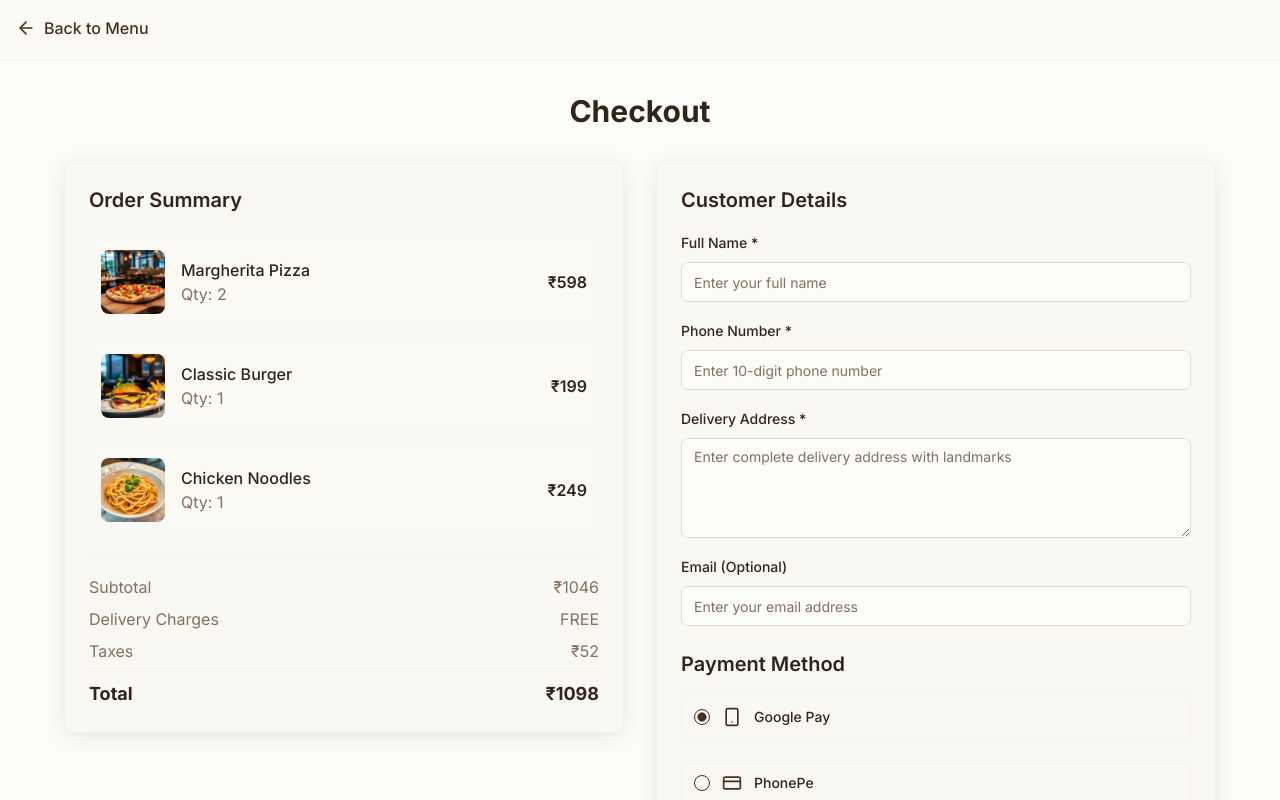
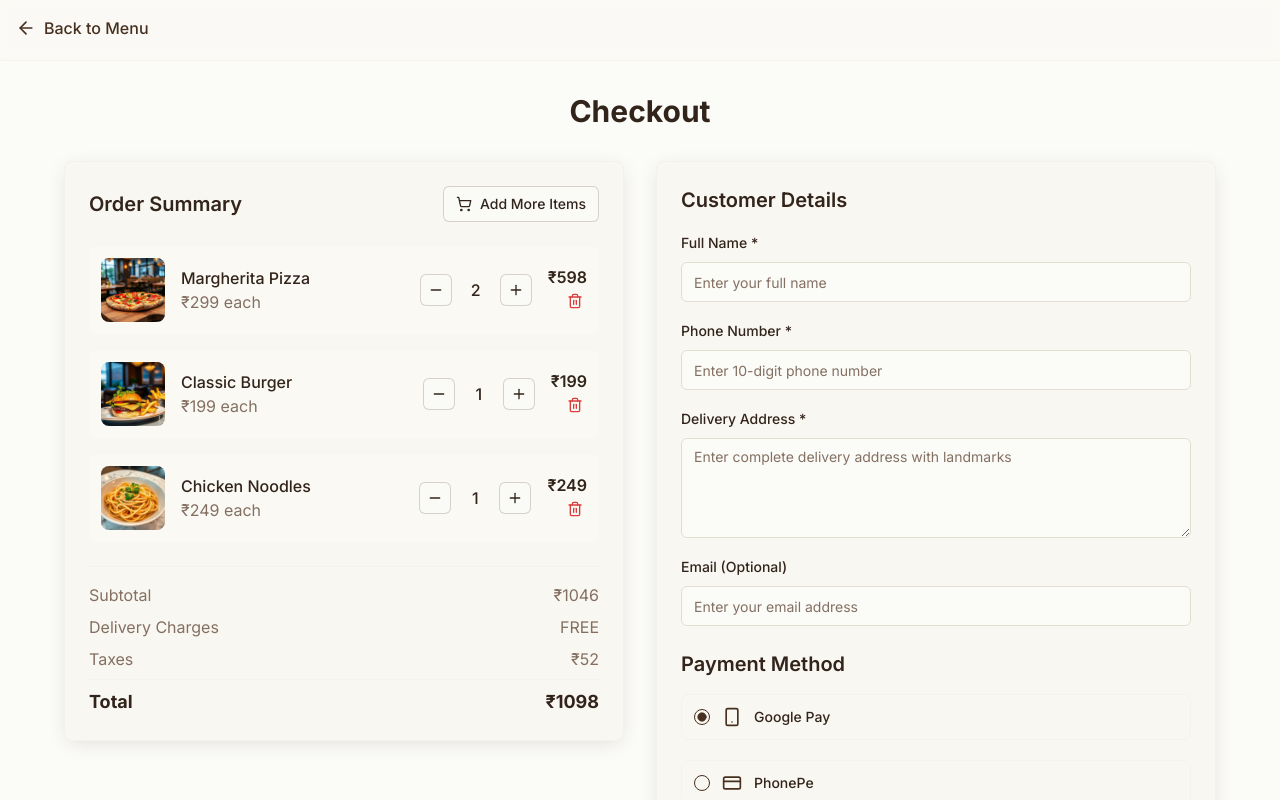
Before and after one commit to sk822961-wq/legend-taste-legacy, a React (Vite) app: page /checkout in a window 1280 px wide. Shown: the top 800 px of the page. Built offline with nearby package versions, Linux system fonts and the light colour scheme.

Commit message:
Add order modification options

```diff
--- a/src/pages/Checkout.tsx
+++ b/src/pages/Checkout.tsx
@@ -9,7 +9,7 @@ import { RadioGroup, RadioGroupItem } from "@/components/ui/radio-group";
 import { Label } from "@/components/ui/label";
 import { Form, FormControl, FormField, FormItem, FormLabel, FormMessage } from "@/components/ui/form";
 import { useToast } from "@/hooks/use-toast";
-import { ArrowLeft, CreditCard, Smartphone, Wallet, Banknote } from "lucide-react";
+import { ArrowLeft, CreditCard, Smartphone, Wallet, Banknote, Plus, Minus, Trash2, ShoppingCart } from "lucide-react";
 import { Link } from "react-router-dom";
 
 const checkoutSchema = z.object({
@@ -31,8 +31,16 @@ const checkoutSchema = z.object({
 
 type CheckoutFormData = z.infer<typeof checkoutSchema>;
 
-// Mock cart data
-const cartItems = [
+interface CartItem {
+  id: number;
+  name: string;
+  image: string;
+  price: number;
+  quantity: number;
+}
+
+// Initial cart data
+const initialCartItems: CartItem[] = [
   {
     id: 1,
     name: "Margherita Pizza",
@@ -57,6 +65,7 @@ const cartItems = [
 ];
 
 const Checkout = () => {
+  const [cartItems, setCartItems] = useState<CartItem[]>(initialCartItems);
   const [isLoading, setIsLoading] = useState(false);
   const { toast } = useToast();
 
@@ -74,12 +83,44 @@ const Checkout = () => {
 
   const paymentMethod = form.watch("paymentMethod");
 
+  // Cart management functions
+  const updateQuantity = (id: number, newQuantity: number) => {
+    if (newQuantity <= 0) {
+      removeItem(id);
+      return;
+    }
+    setCartItems(prev =>
+      prev.map(item =>
+        item.id === id ? { ...item, quantity: newQuantity } : item
+      )
+    );
+  };
+
+  const removeItem = (id: number) => {
+    setCartItems(prev => prev.filter(item => item.id !== id));
+    toast({
+      title: "Item Removed",
+      description: "Item has been removed from your cart.",
+      duration: 2000,
+    });
+  };
+
   const subtotal = cartItems.reduce((total, item) => total + (item.price * item.quantity), 0);
   const deliveryCharges = subtotal > 500 ? 0 : 40;
   const taxes = Math.round(subtotal * 0.05); // 5% tax
   const total = subtotal + deliveryCharges + taxes;
 
   const onSubmit = async (data: CheckoutFormData) => {
+    if (cartItems.length === 0) {
+      toast({
+        title: "Cart is Empty",
+        description: "Please add items to your cart before placing an order.",
+        variant: "destructive",
+        duration: 3000,
+      });
+      return;
+    }
+
     setIsLoading(true);
 
     // Simulate processing delay
@@ -132,8 +173,26 @@ const Checkout = () => {
           <div className="grid lg:grid-cols-2 gap-8">
             {/* Order Summary */}
             <div className="bg-card rounded-lg p-6 shadow-card border border-border/20 h-fit">
-              <h2 className="text-xl font-semibold text-foreground mb-6">Order Summary</h2>
+              <div className="flex items-center justify-between mb-6">
+                <h2 className="text-xl font-semibold text-foreground">Order Summary</h2>
+                <Link to="/#menu">
+                  <Button variant="outline" size="sm" className="gap-2">
+                    <ShoppingCart className="w-4 h-4" />
+                    Add More Items
+                  </Button>
+                </Link>
+              </div>
 
+              {cartItems.length === 0 ? (
+                <div className="text-center py-8">
+                  <ShoppingCart className="w-16 h-16 mx-auto text-muted-foreground mb-4" />
+                  <p className="text-muted-foreground mb-4">Your cart is empty</p>
+                  <Link to="/#menu">
+                    <Button variant="outline">Add Items to Cart</Button>
+                  </Link>
+                </div>
+              ) : (
+                <>
                   <div className="space-y-4 mb-6">
                     {cartItems.map((item) => (
                       <div key={item.id} className="flex items-center gap-4 p-3 bg-background/50 rounded-lg">
@@ -144,10 +203,37 @@ const Checkout = () => {
                         />
                         <div className="flex-1">
                           <h3 className="font-medium text-foreground">{item.name}</h3>
-                      <p className="text-muted-foreground">Qty: {item.quantity}</p>
+                          <p className="text-muted-foreground">₹{item.price} each</p>
+                        </div>
+                        <div className="flex items-center gap-2">
+                          <Button
+                            variant="outline"
+                            size="icon"
+                            className="h-8 w-8"
+                            onClick={() => updateQuantity(item.id, item.quantity - 1)}
+                          >
+                            <Minus className="w-4 h-4" />
+                          </Button>
+                          <span className="w-8 text-center font-medium">{item.quantity}</span>
+                          <Button
+                            variant="outline"
+                            size="icon"
+                            className="h-8 w-8"
+                            onClick={() => updateQuantity(item.id, item.quantity + 1)}
+                          >
+                            <Plus className="w-4 h-4" />
+                          </Button>
                         </div>
                         <div className="text-right">
                           <p className="font-semibold text-foreground">₹{item.price * item.quantity}</p>
+                          <Button
+                            variant="ghost"
+                            size="sm"
+                            className="text-destructive hover:text-destructive/80 p-1 h-auto"
+                            onClick={() => removeItem(item.id)}
+                          >
+                            <Trash2 className="w-4 h-4" />
+                          </Button>
                         </div>
                       </div>
                     ))}
@@ -171,6 +257,8 @@ const Checkout = () => {
                       <span>₹{total}</span>
                     </div>
                   </div>
+                </>
+              )}
             </div>
 
             {/* Checkout Form */}
@@ -311,7 +399,7 @@ const Checkout = () => {
                   <Button
                     type="submit"
                     className="w-full text-lg py-6"
-                    disabled={isLoading}
+                    disabled={isLoading || cartItems.length === 0}
                     variant="gold"
                   >
                     {isLoading ? "Processing..." : `Complete Order & Pay ₹${total}`}
```
Lines whose indentation alone changed are shown as unchanged.
